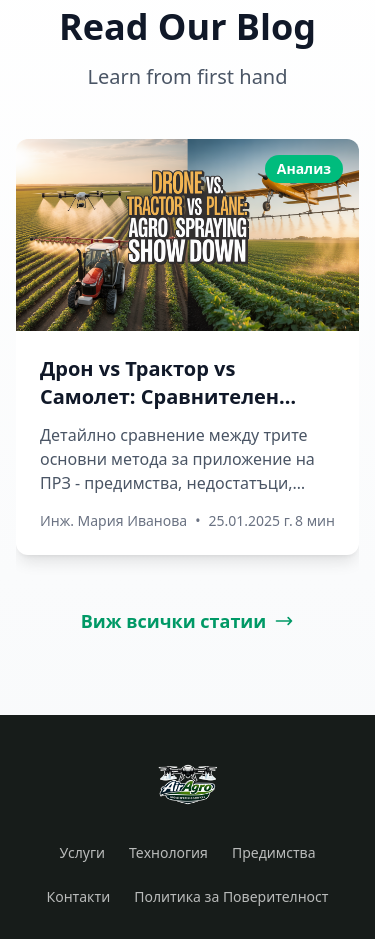
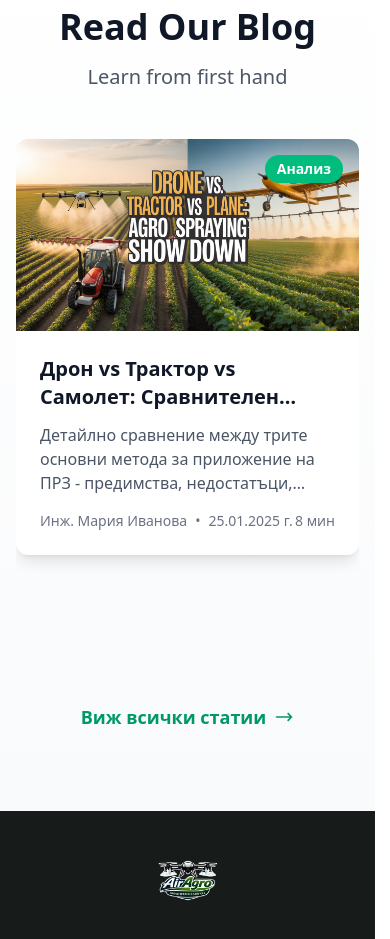
Before and after one commit to bojidaryovchev/AirAgro, a Next.js app: page / in a window 390 px wide. Shown: the part 8080-9019 px from the top of the page. Built offline with nearby package versions, Linux system fonts and the light colour scheme.

Commit message:
feat: add navbar/footer to blog posts, related articles carousel, fix navbar visibility and swiper spacing

```diff
--- a/src/app/api/contact/route.ts
+++ b/src/app/api/contact/route.ts
@@ -19,7 +19,7 @@ export async function POST(request: NextRequest) {
     } else {
       await resend.emails.send({
         from: "AirAgro <onboarding@resend.dev>", // Use verified domain in production
-        to: ["info@agroair.bg"],
+        to: ["contact.airagro@gmail.com"],
         replyTo: validatedData.email,
         subject: `Ново запитване от ${validatedData.firstName} ${validatedData.lastName}`,
         html: `
--- a/src/app/blog/BlogCarousel.tsx
+++ b/src/app/blog/BlogCarousel.tsx
@@ -37,10 +37,11 @@ export default function BlogCarousel({ articles }: BlogCarouselProps) {
             spaceBetween: 30,
           },
         }}
-        className="pb-12"
+        className="!pb-20"
+        style={{ paddingBottom: '80px' }}
       >
         {articles.map((article, index) => (
-          <SwiperSlide key={article.slug}>
+          <SwiperSlide key={article.slug} className="pb-4">
             <BlogCard article={article} priority={index < 3} />
           </SwiperSlide>
         ))}
--- a/src/app/blog/[slug]/page.tsx
+++ b/src/app/blog/[slug]/page.tsx
@@ -1,9 +1,12 @@
-import { getAllArticleSlugs, getArticleWithHtml } from "@/lib/articles";
+import { getAllArticleSlugs, getArticleWithHtml, getRelatedArticles } from "@/lib/articles";
 import { ArrowLeft, Calendar, Clock, User } from "lucide-react";
 import { Metadata } from "next";
 import Image from "next/image";
 import Link from "next/link";
 import { notFound } from "next/navigation";
+import Navbar from "@/components/Navbar";
+import Footer from "@/components/Footer";
+import BlogCarousel from "../BlogCarousel";
 
 interface Props {
   params: Promise<{ slug: string }>;
@@ -93,9 +96,13 @@ export default async function BlogPostPage({ params }: Props) {
     keywords: article.tags.join(", "),
   };
 
+  // Get related articles
+  const relatedArticles = getRelatedArticles(slug, 6);
+
   return (
     <>
       <script type="application/ld+json" dangerouslySetInnerHTML={{ __html: JSON.stringify(jsonLd) }} />
+      <Navbar />
 
       <article className="min-h-screen bg-white pt-20">
         {/* Back Button */}
@@ -195,7 +202,22 @@ export default async function BlogPostPage({ params }: Props) {
             </div>
           </div>
         </div>
+
+        {/* Related Articles Section */}
+        {relatedArticles.length > 0 && (
+          <div className="border-t border-gray-200 bg-gray-50 py-16">
+            <div className="container mx-auto px-4">
+              <div className="mb-8 text-center">
+                <h2 className="text-3xl font-bold text-gray-900 md:text-4xl">Свързани статии</h2>
+                <p className="mt-2 text-lg text-gray-600">Научете повече за агро дроновете</p>
+              </div>
+              <BlogCarousel articles={relatedArticles} />
+            </div>
+          </div>
+        )}
       </article>
+
+      <Footer />
     </>
   );
 }
--- a/src/app/blog/page.tsx
+++ b/src/app/blog/page.tsx
@@ -49,8 +49,7 @@ export default function BlogPage() {
           rel="preload"
           as="image"
           href={image}
-          // @ts-ignore
-          fetchpriority={index < 3 ? "high" : "low"}
+          fetchPriority={index < 3 ? "high" : "low"}
         />
       ))}
 
--- a/src/app/page.tsx
+++ b/src/app/page.tsx
@@ -59,8 +59,7 @@ export default function Home() {
           rel="preload"
           as="image"
           href={image}
-          // @ts-ignore
-          fetchpriority={index === 0 ? "high" : "low"}
+          fetchPriority={index === 0 ? "high" : "low"}
         />
       ))}
 
--- a/src/components/BlogSection.tsx
+++ b/src/components/BlogSection.tsx
@@ -49,10 +49,11 @@ export default function BlogSection({ articles }: BlogSectionProps) {
               spaceBetween: 30,
             },
           }}
-          className="pb-12"
+          className="!pb-20"
+          style={{ paddingBottom: '80px' }}
         >
           {articles.map((article, index) => (
-            <SwiperSlide key={article.slug}>
+            <SwiperSlide key={article.slug} className="pb-4">
               <BlogCard article={article} priority={index < 3} />
             </SwiperSlide>
           ))}
--- a/src/components/Navbar.tsx
+++ b/src/components/Navbar.tsx
@@ -12,11 +12,13 @@ const Navbar = () => {
   const [isScrolled, setIsScrolled] = useState(false);
   const [isMobileMenuOpen, setIsMobileMenuOpen] = useState(false);
   const [scrollThreshold, setScrollThreshold] = useState(50);
+  const [hasHeroSection, setHasHeroSection] = useState(true);
   const { t } = useLanguage();
 
   useEffect(() => {
     const updateThreshold = () => {
       const hero = document.getElementById("hero");
+      setHasHeroSection(!!hero);
       if (hero) {
         setScrollThreshold(Math.max(0, hero.offsetHeight - 80));
       } else {
@@ -52,7 +54,7 @@ const Navbar = () => {
       animate={{ y: 0 }}
       transition={{ duration: 0.6 }}
       className={`fixed top-0 right-0 left-0 z-50 backdrop-blur-xl transition-all duration-300 ${
-        isScrolled ? "bg-background/45 shadow-lg" : "bg-background/5"
+        isScrolled || !hasHeroSection ? "bg-background/45 shadow-lg" : "bg-background/5"
       }`}
     >
       <div className="mx-auto flex max-w-7xl items-center justify-between px-6 py-0">
@@ -68,13 +70,13 @@ const Navbar = () => {
               key={link.label}
               href={link.href}
               className={`hover:text-primary text-sm font-medium transition-colors ${
-                isScrolled ? "text-foreground" : "text-white/90"
+                isScrolled || !hasHeroSection ? "text-foreground" : "text-white/90"
               }`}
             >
               {link.label}
             </a>
           ))}
-          <LanguageSwitcher isScrolled={isScrolled} />
+          <LanguageSwitcher isScrolled={isScrolled || !hasHeroSection} />
           <Button className="hero-gradient shadow-primary/20 border-0 text-white shadow-md" asChild>
             <a href="#contact">{t("nav.getStarted")}</a>
           </Button>
@@ -82,10 +84,10 @@ const Navbar = () => {
 
         {/* Mobile Menu Button */}
         <div className="flex items-center gap-4 md:hidden">
-          <LanguageSwitcher isScrolled={isScrolled} />
+          <LanguageSwitcher isScrolled={isScrolled || !hasHeroSection} />
           <button
             onClick={() => setIsMobileMenuOpen(!isMobileMenuOpen)}
-            className={`${isScrolled ? "text-foreground" : "text-white"}`}
+            className={`${isScrolled || !hasHeroSection ? "text-foreground" : "text-white"}`}
           >
             {isMobileMenuOpen ? <X className="h-6 w-6" /> : <Menu className="h-6 w-6" />}
           </button>
--- a/src/lib/articles.ts
+++ b/src/lib/articles.ts
@@ -57,3 +57,30 @@ export function getAllArticles(): Article[] {
 
   return articles;
 }
+
+export function getRelatedArticles(currentSlug: string, limit: number = 6): Article[] {
+  const currentArticle = getArticleBySlug(currentSlug);
+  const allArticles = getAllArticles().filter((article) => article.slug !== currentSlug);
+
+  // Score articles based on matching tags and category
+  const scoredArticles = allArticles.map((article) => {
+    let score = 0;
+
+    // Same category gets higher score
+    if (article.category === currentArticle.category) {
+      score += 10;
+    }
+
+    // Count matching tags
+    const matchingTags = article.tags.filter((tag) => currentArticle.tags.includes(tag));
+    score += matchingTags.length * 5;
+
+    return { article, score };
+  });
+
+  // Sort by score (descending) and return top articles
+  return scoredArticles
+    .sort((a, b) => b.score - a.score)
+    .slice(0, limit)
+    .map((item) => item.article);
+}
```
